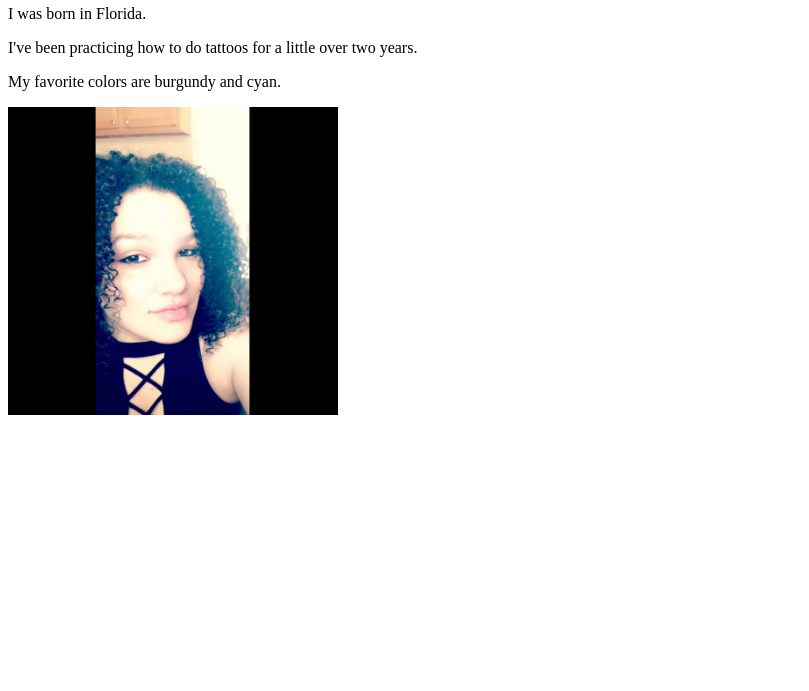
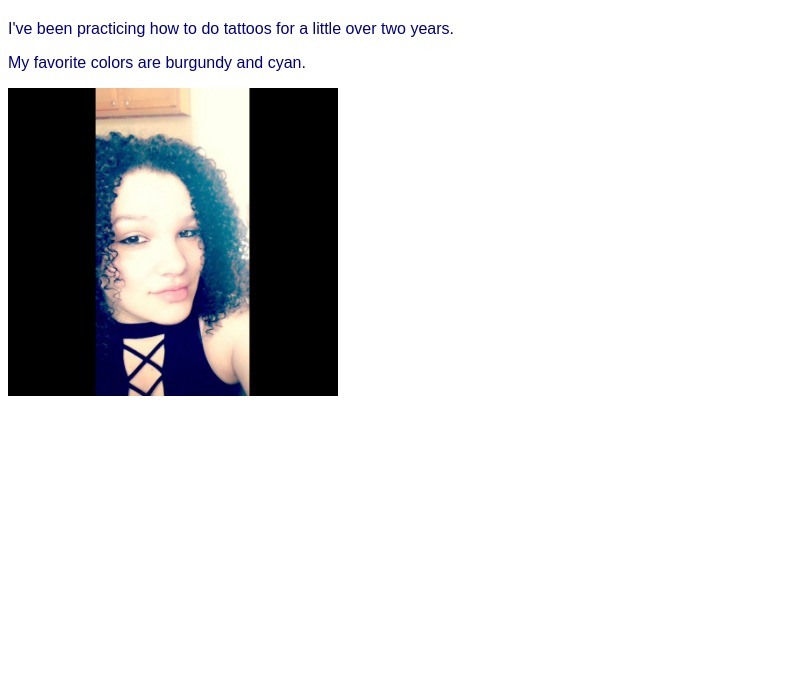
Before and after one commit to JWilliams216/about-jasmine, a plain HTML site: page index.html in a window 1280 px wide. Shown: the part 109-800 px from the top of the page, without its empty margins (0-809 px from the left). Drawn offline with Linux system fonts and the light colour scheme.

Commit message:
Adding About Me file

```diff
--- a/index.html
+++ b/index.html
@@ -3,6 +3,7 @@
     <head>
         <meta charset="UTF-8"/>
         <title>About Me Project</title>
+        <link rel="stylesheet" href="./styles/styles.css"/>
     </head>
     <body>
         <h1 class="center">About Jasmine</h1>
```
